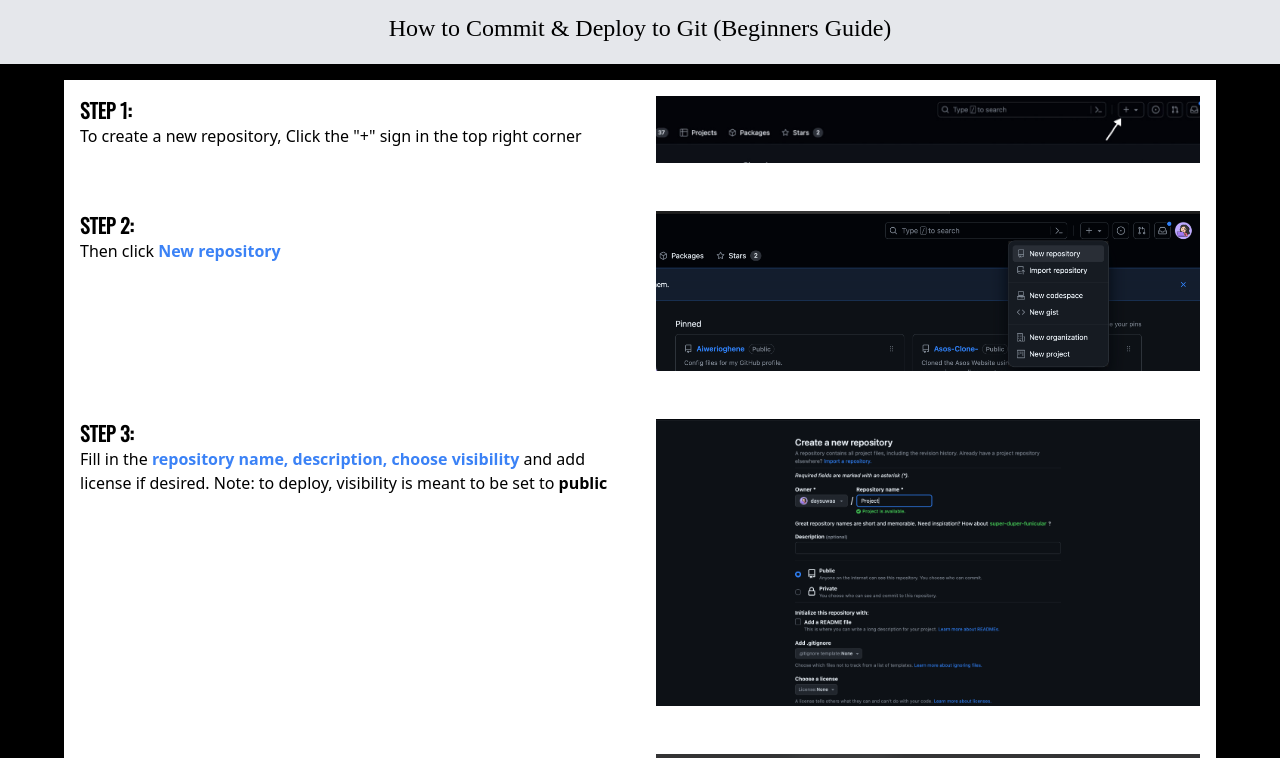
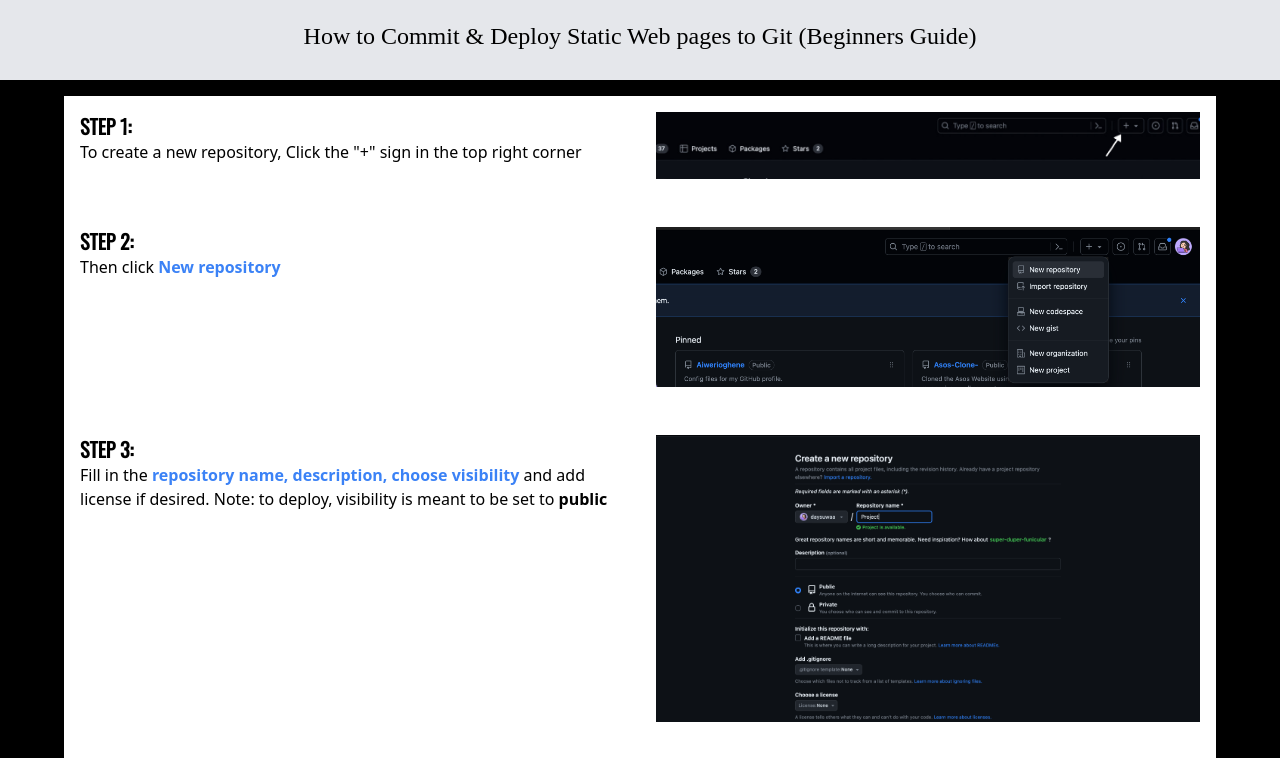
Before and after one commit to daysuwaa/DeployMate, a React (Create React App) app: page / in a window 1280 px wide. Shown: the top 758 px of the page. Built offline with nearby package versions, Linux system fonts and the light colour scheme; a web font is replaced by a local one.

Commit message:
C'est fini - its done

```diff
--- a/src/components/Body.jsx
+++ b/src/components/Body.jsx
@@ -218,6 +218,7 @@
           <img src={Image13} alt='step3' className='max-w-full h-auto' />
         </div>
       </div>
+
     </div>
   );
 };
--- a/src/components/Navbar.jsx
+++ b/src/components/Navbar.jsx
@@ -3,8 +3,8 @@
 const Navbar = () => {
   return (
     <div>
-      <h1 className='bg-gray-200 text-center h-[4rem] pt-3 text-black font-customFont text-2xl'>
-        How to Commit & Deploy to Git (Beginners Guide) </h1>
+      <h1 className='bg-gray-200 text-center h-[5rem] md:pt-5 lg:pt-5 pt-3 text-black font-customFont text-2xl'>
+        How to Commit & Deploy Static Web pages to Git (Beginners Guide) </h1>
     </div>
   )
 }
```
